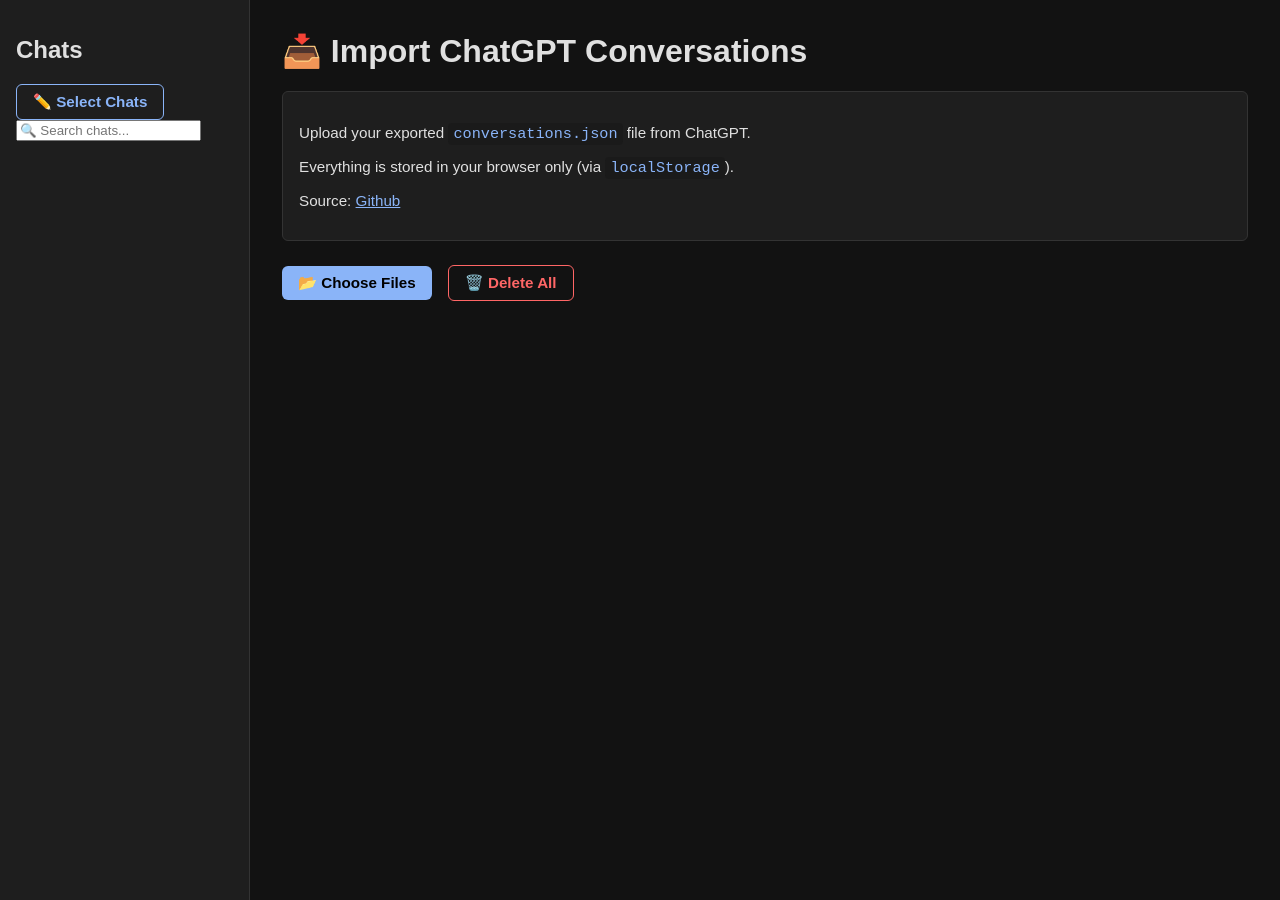
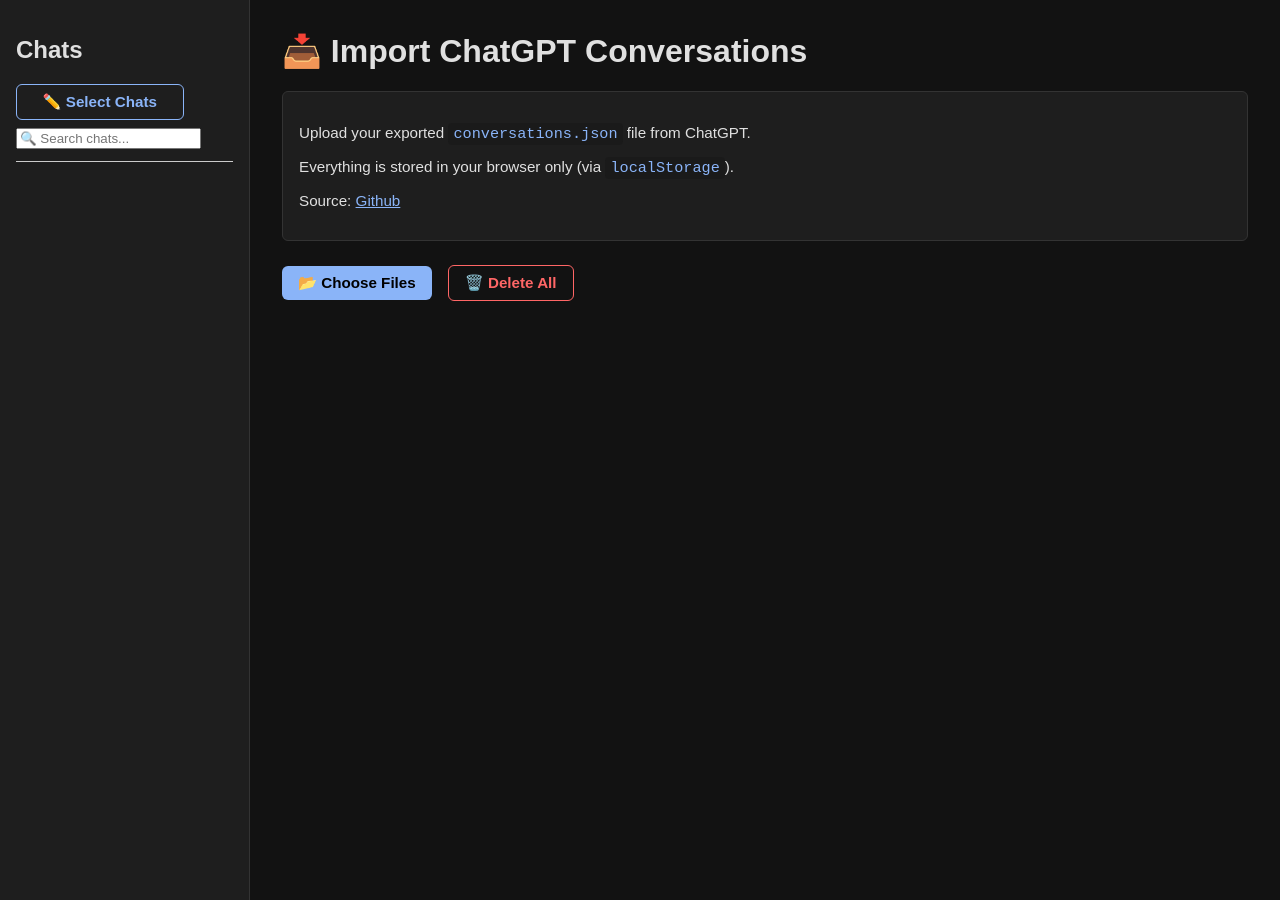
Before and after one commit to syazarilasyraf/log.syazarilasyraf.com, a Jekyll site: the page built from index.md, in a window 1280 px wide. Built offline with Jekyll 4.4.1, drawn with Linux system fonts in a browser that asks for light colours.

Commit message:
Update style.css

```diff
--- a/assets/style.css
+++ b/assets/style.css
@@ -113,6 +113,10 @@
     background-color: #666060;
     }
 
+    .chat-entry.selected {
+    background-color: #666060;
+    }
+
     aside h3 {
     margin-top: 12px;
     margin-bottom: 4px;
@@ -183,7 +187,7 @@
     .bulk-btn {
     background: transparent;
     color: #8ab4f8;
-    padding: 0.5rem 1rem;
+    padding: 0.5rem 1.6rem;
     border: 1px solid #8ab4f8;
     border-radius: 6px;
     cursor: pointer;
@@ -390,3 +394,78 @@
         padding-left: 1em;
       }
     }
+
+    #searchContainer {
+      position: sticky;
+      top: 0;
+      z-index: 100;
+      background: var(--bg-light);
+      padding-top: 0.5rem;
+      width: 100%;
+      transition: all 0.3s ease;
+    }
+
+    #searchContainer.floating {
+      position: fixed;
+      top: 50%;
+      left: 50%;
+      transform: translate(-50%, -50%);
+      background: var(--bg-light);
+      width: 90%;
+      max-width: 500px;
+      padding: 1em;
+      border-radius: 12px;
+      box-shadow: 0 8px 40px rgba(0, 0, 0, 0.25);
+      display: flex;
+      flex-direction: column;
+      z-index: 999;
+    }
+
+    #searchContainer.floating input {
+      flex-shrink: 0;
+      font-size: 1.1em;
+      padding: 0.5em;
+    }
+
+    #searchResults {
+      cursor: pointer; /* 🖐 hand symbol */
+      max-height: 300px;
+      overflow-y: auto;
+      margin-top: 0.75em;
+      border-top: 1px solid #ccc;
+      padding-top: 0.5em;
+    }
+
+    /* Mobile: disable floating */
+    @media (max-width: 767px) {
+      #searchContainer.floating {
+        position: sticky;
+        top: 0;
+        transform: none;
+        left: auto;
+        width: 100%;
+        border-radius: 0;
+        box-shadow: none;
+      }
+
+      #searchResults {
+        cursor: pointer; /* 🖐 hand symbol */
+        max-height: none;
+        overflow: visible;
+      }
+    }
+
+    .search-result:hover {
+      background: #666060; /* Match this to your chat list hover bg */
+    }
+
+    .result-title {
+      font-weight: 600;
+    }
+
+    .result-snippet {
+      font-size: 0.85em;
+      color: var(--text-muted);
+      margin-top: 0.25em;
+      line-height: 1.3;
+    }
```
